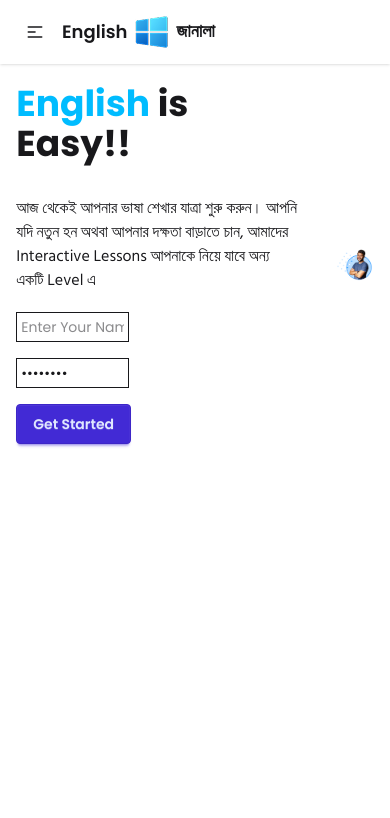
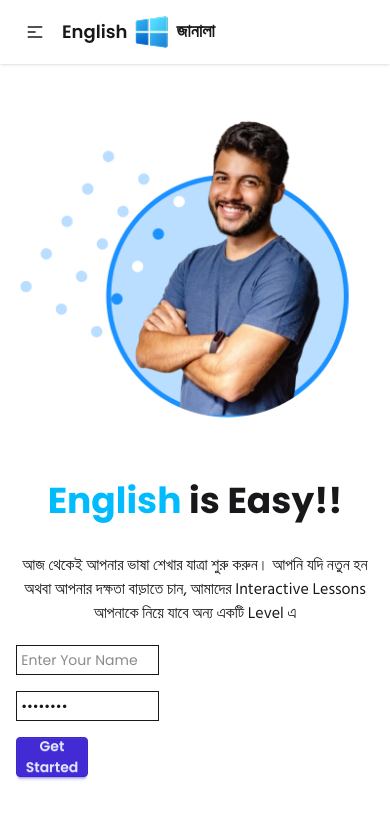
Before and after one commit to forthright47/english-janala, a plain HTML site: page index.html in a window 390 px wide. Drawn offline with nearby package versions, Linux system fonts and the light colour scheme.

Commit message:
design responsive hero section for small and medium devices

```diff
--- a/index.html
+++ b/index.html
@@ -74,8 +74,8 @@
   <!-- Navbar section ends -->
 
   <!-- Hero section starts -->
-  <section class="flex justify-between gap-10 items-center py-5 w-11/12 mx-auto">
-    <div class="content flex-1">
+  <section class="flex flex-col-reverse md:flex-row justify-between gap-10 items-center py-5 w-11/12 mx-auto">
+    <div class="content flex-1 text-center md:text-left">
       <h2 class="text-4xl font-bold mb-8"><span class="text-sky-400">English</span> is Easy!!</h2>
       <p class="font-bangla">
         আজ থেকেই আপনার ভাষা শেখার যাত্রা শুরু করুন। আপনি যদি নতুন হন অথবা আপনার দক্ষতা বাড়াতে চান, আমাদের Interactive
@@ -84,8 +84,8 @@
       <form class="flex flex-col w-[40%] mt-5 gap-4">
         <input class="p-1 text-sm" type="text" placeholder="Enter Your Name">
         <input class="p-1 text-sm" type="password" value="12345678">
+        <button class="btn btn-primary w-[50%]">Get Started</button>
       </form>
-      <button class="btn btn-primary mt-4">Get Started</button>
     </div>
     <div class="image flex-1">
       <img src="assets/hero-student.png" alt="">
```
